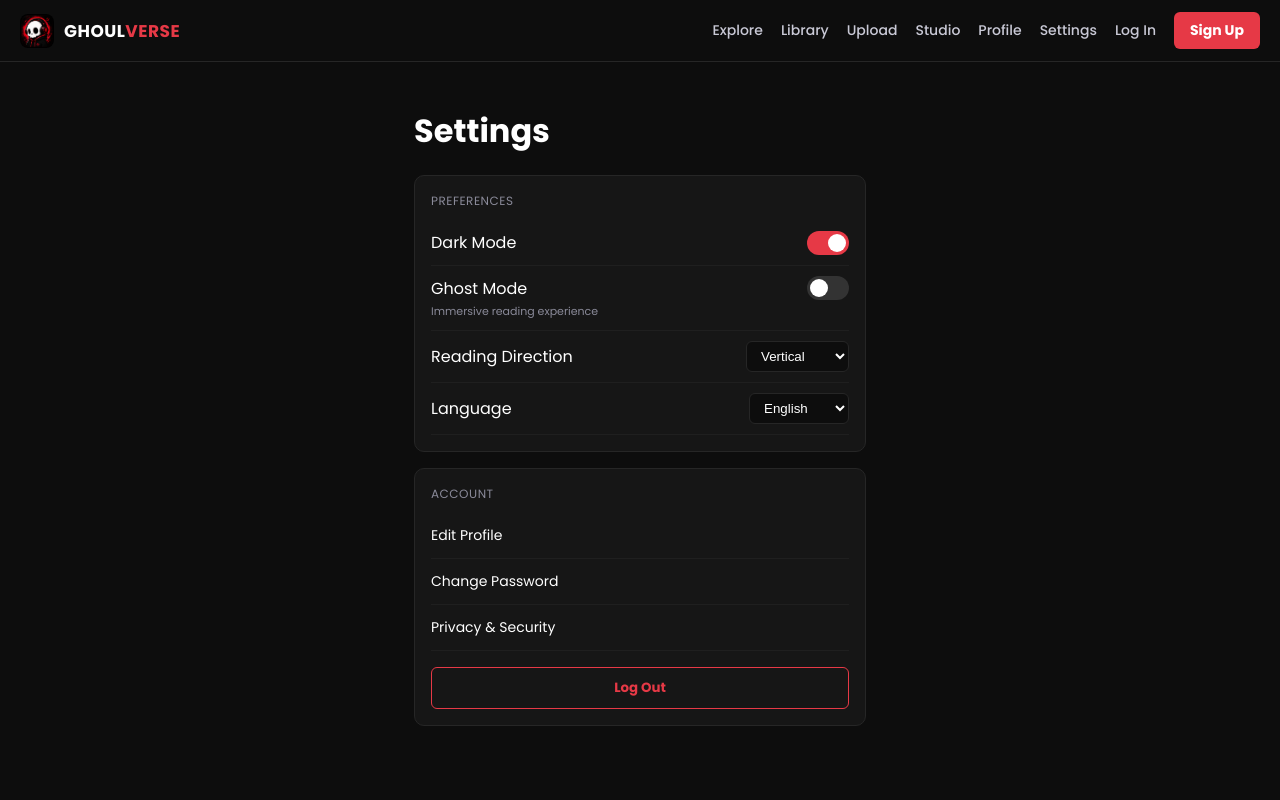
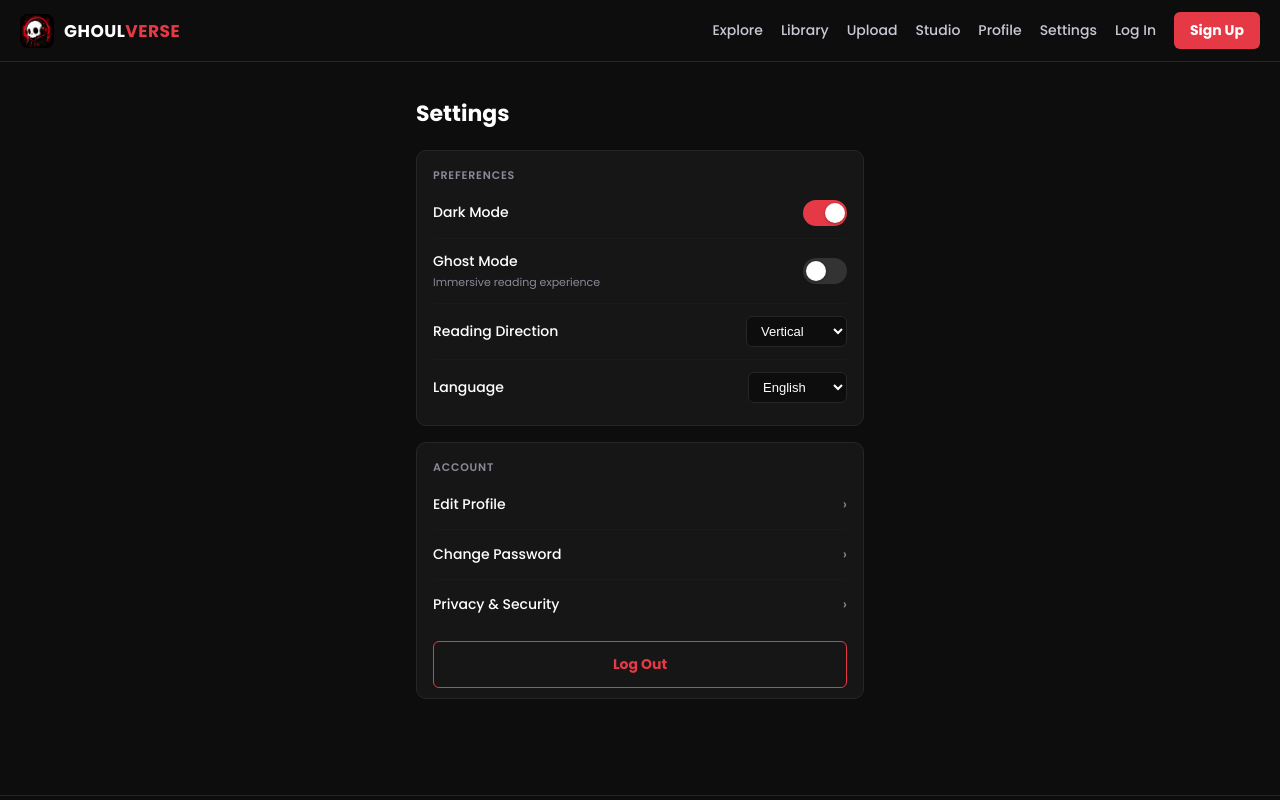
Before and after one commit to morganjr21b-gif/ghoulverse, a Next.js app: page /settings in a window 1280 px wide. Both pictures are taken after a click on the button "SKIP". Shown: the top 800 px of the page. Built offline with nearby package versions, Linux system fonts and the light colour scheme; no server answers.

Commit message:
Polish Settings page to match design

```diff
--- a/app/settings/page.js
+++ b/app/settings/page.js
@@ -1,21 +1,43 @@
 "use client";
 
-import { useState } from "react";
+import { useEffect, useState } from "react";
 import { supabase } from "../../lib/supabaseClient";
+import { colors, radii } from "../../lib/theme";
 
 export default function Settings() {
+  const [user, setUser] = useState(null);
   const [readingDirection, setReadingDirection] = useState("vertical");
   const [language, setLanguage] = useState("English");
   const [darkMode, setDarkMode] = useState(true);
   const [ghostMode, setGhostMode] = useState(false);
 
-  const [activePanel, setActivePanel] = useState(null); // "profile" | "password" | "privacy" | null
-
+  const [activePanel, setActivePanel] = useState(null);
   const [username, setUsername] = useState("");
   const [profileMsg, setProfileMsg] = useState("");
-
   const [newPassword, setNewPassword] = useState("");
   const [passwordMsg, setPasswordMsg] = useState("");
+
+  useEffect(() => {
+    async function load() {
+      const { data } = await supabase.auth.getUser();
+      if (data?.user) {
+        setUser(data.user);
+        setUsername(data.user.user_metadata?.username || "");
+      }
+    }
+    load();
+
+    // Restore preferences
+    if (typeof window !== "undefined") {
+      setReadingDirection(localStorage.getItem("gv_reading_direction") || "vertical");
+      setLanguage(localStorage.getItem("gv_language") || "English");
+      setGhostMode(localStorage.getItem("gv_ghost_mode") === "1");
+    }
+  }, []);
+
+  function savePref(key, value) {
+    if (typeof window !== "undefined") localStorage.setItem(key, value);
+  }
 
   async function handleLogout() {
     await supabase.auth.signOut();
@@ -23,7 +45,7 @@ export default function Settings() {
   }
 
   async function handleSaveProfile() {
-    const { error } = await supabase.auth.updateUser({ data: { username } });
+    const { error } = await supabase.auth.updateUser({ data: { username: username.trim() } });
     setProfileMsg(error ? "Error: " + error.message : "Profile updated!");
   }
 
@@ -38,36 +60,60 @@ export default function Settings() {
   }
 
   return (
-    <main style={{ padding: 24, maxWidth: 500, margin: "0 auto" }}>
-      <h1 style={{ marginBottom: 20 }}>Settings</h1>
+    <main style={{ padding: "20px 16px 40px", maxWidth: 480, margin: "0 auto" }}>
+      <h1 style={{ marginBottom: 20, fontSize: 22, fontWeight: 700 }}>Settings</h1>
 
-      <div style={section}>
-        <div style={sectionTitle}>Preferences</div>
+      {/* Preferences */}
+      <div style={styles.section}>
+        <div style={styles.sectionTitle}>Preferences</div>
 
-        <div style={row}>
-          <span>Dark Mode</span>
+        <div style={styles.row}>
+          <div>
+            <div style={styles.rowLabel}>Dark Mode</div>
+          </div>
           <Toggle checked={darkMode} onChange={() => setDarkMode(!darkMode)} />
         </div>
 
-        <div style={{ ...row, alignItems: "flex-start" }}>
+        <div style={styles.row}>
           <div>
-            <div>Ghost Mode</div>
-            <div style={{ fontSize: 11, color: "#8a8a99", marginTop: 2 }}>Immersive reading experience</div>
+            <div style={styles.rowLabel}>Ghost Mode</div>
+            <div style={styles.rowSub}>Immersive reading experience</div>
           </div>
-          <Toggle checked={ghostMode} onChange={() => setGhostMode(!ghostMode)} />
+          <Toggle
+            checked={ghostMode}
+            onChange={() => {
+              const next = !ghostMode;
+              setGhostMode(next);
+              savePref("gv_ghost_mode", next ? "1" : "0");
+            }}
+          />
         </div>
 
-        <div style={row}>
-          <span>Reading Direction</span>
-          <select value={readingDirection} onChange={(e) => setReadingDirection(e.target.value)} style={select}>
+        <div style={styles.row}>
+          <span style={styles.rowLabel}>Reading Direction</span>
+          <select
+            value={readingDirection}
+            onChange={(e) => {
+              setReadingDirection(e.target.value);
+              savePref("gv_reading_direction", e.target.value);
+            }}
+            style={styles.select}
+          >
             <option value="vertical">Vertical</option>
             <option value="horizontal">Horizontal</option>
           </select>
         </div>
 
-        <div style={row}>
-          <span>Language</span>
-          <select value={language} onChange={(e) => setLanguage(e.target.value)} style={select}>
+        <div style={{ ...styles.row, borderBottom: "none" }}>
+          <span style={styles.rowLabel}>Language</span>
+          <select
+            value={language}
+            onChange={(e) => {
+              setLanguage(e.target.value);
+              savePref("gv_language", e.target.value);
+            }}
+            style={styles.select}
+          >
             <option>English</option>
             <option>Spanish</option>
             <option>French</option>
@@ -77,55 +123,74 @@ export default function Settings() {
         </div>
       </div>
 
-      <div style={section}>
-        <div style={sectionTitle}>Account</div>
+      {/* Account */}
+      <div style={styles.section}>
+        <div style={styles.sectionTitle}>Account</div>
 
-        <button style={linkRow} onClick={() => setActivePanel(activePanel === "profile" ? null : "profile")}>
-          Edit Profile
+        <button
+          style={styles.linkRow}
+          onClick={() => setActivePanel(activePanel === "profile" ? null : "profile")}
+        >
+          <span>Edit Profile</span>
+          <span style={{ color: colors.textMuted }}>›</span>
         </button>
         {activePanel === "profile" && (
-          <div style={panel}>
+          <div style={styles.panel}>
             <input
-              style={input}
+              style={styles.input}
               placeholder="Username"
               value={username}
               onChange={(e) => setUsername(e.target.value)}
             />
-            <button onClick={handleSaveProfile} style={saveBtn}>Save</button>
-            {profileMsg && <p style={msgText}>{profileMsg}</p>}
+            <button onClick={handleSaveProfile} style={styles.saveBtn}>
+              Save
+            </button>
+            {profileMsg && <p style={styles.msg}>{profileMsg}</p>}
           </div>
         )}
 
-        <button style={linkRow} onClick={() => setActivePanel(activePanel === "password" ? null : "password")}>
-          Change Password
+        <button
+          style={styles.linkRow}
+          onClick={() => setActivePanel(activePanel === "password" ? null : "password")}
+        >
+          <span>Change Password</span>
+          <span style={{ color: colors.textMuted }}>›</span>
         </button>
         {activePanel === "password" && (
-          <div style={panel}>
+          <div style={styles.panel}>
             <input
-              style={input}
+              style={styles.input}
               type="password"
               placeholder="New password"
               value={newPassword}
               onChange={(e) => setNewPassword(e.target.value)}
             />
-            <button onClick={handleChangePassword} style={saveBtn}>Update Password</button>
-            {passwordMsg && <p style={msgText}>{passwordMsg}</p>}
+            <button onClick={handleChangePassword} style={styles.saveBtn}>
+              Update Password
+            </button>
+            {passwordMsg && <p style={styles.msg}>{passwordMsg}</p>}
           </div>
         )}
 
-        <button style={linkRow} onClick={() => setActivePanel(activePanel === "privacy" ? null : "privacy")}>
-          Privacy & Security
+        <button
+          style={{ ...styles.linkRow, borderBottom: "none" }}
+          onClick={() => setActivePanel(activePanel === "privacy" ? null : "privacy")}
+        >
+          <span>Privacy & Security</span>
+          <span style={{ color: colors.textMuted }}>›</span>
         </button>
         {activePanel === "privacy" && (
-          <div style={panel}>
-            <p style={{ fontSize: 13, color: "#c9c9d6", lineHeight: 1.6 }}>
+          <div style={styles.panel}>
+            <p style={{ fontSize: 13, color: colors.textSecondary, lineHeight: 1.6, margin: 0 }}>
               Your email is only visible to you. Series and comments you post are public.
               Account data is stored securely with Supabase. Contact support to request account deletion.
             </p>
           </div>
         )}
 
-        <button onClick={handleLogout} style={logoutBtn}>Log Out</button>
+        <button onClick={handleLogout} style={styles.logoutBtn}>
+          Log Out
+        </button>
       </div>
     </main>
   );
@@ -136,39 +201,129 @@ function Toggle({ checked, onChange }) {
     <button
       onClick={onChange}
       style={{
-        width: 42,
-        height: 24,
-        borderRadius: 12,
+        width: 44,
+        height: 26,
+        borderRadius: 13,
         border: "none",
-        background: checked ? "#E63946" : "#333",
+        background: checked ? colors.primary : "#333",
         position: "relative",
         cursor: "pointer",
         flexShrink: 0,
+        transition: "background 0.2s",
       }}
     >
       <span
         style={{
           position: "absolute",
           top: 3,
-          left: checked ? 21 : 3,
-          width: 18,
-          height: 18,
+          left: checked ? 22 : 3,
+          width: 20,
+          height: 20,
           borderRadius: "50%",
           background: "white",
-          transition: "left 0.15s",
+          transition: "left 0.2s",
+          boxShadow: "0 1px 3px rgba(0,0,0,0.3)",
         }}
       />
     </button>
   );
 }
 
-const section = { background: "#161616", border: "1px solid #262626", borderRadius: 10, padding: 16, marginBottom: 16 };
-const sectionTitle = { fontSize: 12, color: "#8a8a99", marginBottom: 10, textTransform: "uppercase", letterSpacing: 0.5 };
-const row = { display: "flex", justifyContent: "space-between", alignItems: "center", padding: "10px 0", borderBottom: "1px solid #1f1f1f" };
-const select = { background: "#0D0D0D", color: "white", border: "1px solid #262626", borderRadius: 6, padding: "6px 10px" };
-const linkRow = { display: "block", width: "100%", textAlign: "left", background: "none", border: "none", borderBottom: "1px solid #1f1f1f", color: "white", padding: "12px 0", fontSize: 14, cursor: "pointer" };
-const panel = { padding: "12px 0", borderBottom: "1px solid #1f1f1f" };
-const input = { width: "100%", padding: 10, borderRadius: 6, border: "1px solid #262626", background: "#0D0D0D", color: "white", boxSizing: "border-box", marginBottom: 8 };
-const saveBtn = { padding: "8px 16px", borderRadius: 6, border: "none", background: "#E63946", color: "white", fontWeight: "bold", fontSize: 13, cursor: "pointer" };
-const msgText = { fontSize: 12, color: "#8a8a99", marginTop: 8 };
-const logoutBtn = { width: "100%", marginTop: 16, padding: 10, borderRadius: 6, border: "1px solid #E63946", background: "none", color: "#E63946", fontWeight: "bold", cursor: "pointer" };
+const styles = {
+  section: {
+    background: colors.bgCard,
+    border: `1px solid ${colors.border}`,
+    borderRadius: radii.md,
+    padding: "6px 16px 10px",
+    marginBottom: 16,
+  },
+  sectionTitle: {
+    fontSize: 11,
+    color: colors.textMuted,
+    margin: "10px 0 4px",
+    textTransform: "uppercase",
+    letterSpacing: 0.8,
+    fontWeight: 600,
+  },
+  row: {
+    display: "flex",
+    justifyContent: "space-between",
+    alignItems: "center",
+    padding: "12px 0",
+    borderBottom: `1px solid ${colors.bgElevated}`,
+  },
+  rowLabel: {
+    fontSize: 14,
+    fontWeight: 500,
+  },
+  rowSub: {
+    fontSize: 11,
+    color: colors.textMuted,
+    marginTop: 2,
+  },
+  select: {
+    background: colors.bg,
+    color: "white",
+    border: `1px solid ${colors.border}`,
+    borderRadius: radii.sm,
+    padding: "6px 10px",
+    fontSize: 13,
+  },
+  linkRow: {
+    display: "flex",
+    justifyContent: "space-between",
+    alignItems: "center",
+    width: "100%",
+    textAlign: "left",
+    background: "none",
+    border: "none",
+    borderBottom: `1px solid ${colors.bgElevated}`,
+    color: "white",
+    padding: "14px 0",
+    fontSize: 14,
+    fontWeight: 500,
+    cursor: "pointer",
+  },
+  panel: {
+    padding: "12px 0 16px",
+    borderBottom: `1px solid ${colors.bgElevated}`,
+  },
+  input: {
+    width: "100%",
+    padding: 12,
+    borderRadius: radii.sm,
+    border: `1px solid ${colors.border}`,
+    background: colors.bg,
+    color: "white",
+    boxSizing: "border-box",
+    marginBottom: 10,
+    fontSize: 14,
+  },
+  saveBtn: {
+    padding: "10px 18px",
+    borderRadius: radii.sm,
+    border: "none",
+    background: colors.primary,
+    color: "white",
+    fontWeight: 700,
+    fontSize: 13,
+    cursor: "pointer",
+  },
+  msg: {
+    fontSize: 12,
+    color: colors.textMuted,
+    marginTop: 8,
+  },
+  logoutBtn: {
+    width: "100%",
+    marginTop: 12,
+    padding: 12,
+    borderRadius: radii.sm,
+    border: `1px solid ${colors.primary}`,
+    background: "none",
+    color: colors.primary,
+    fontWeight: 700,
+    cursor: "pointer",
+    fontSize: 14,
+  },
+};
```
